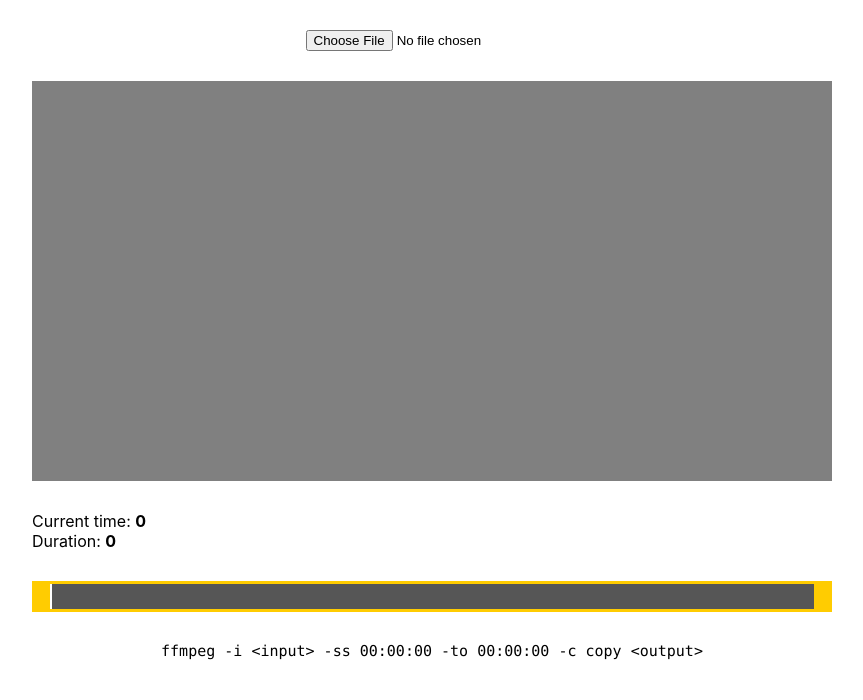
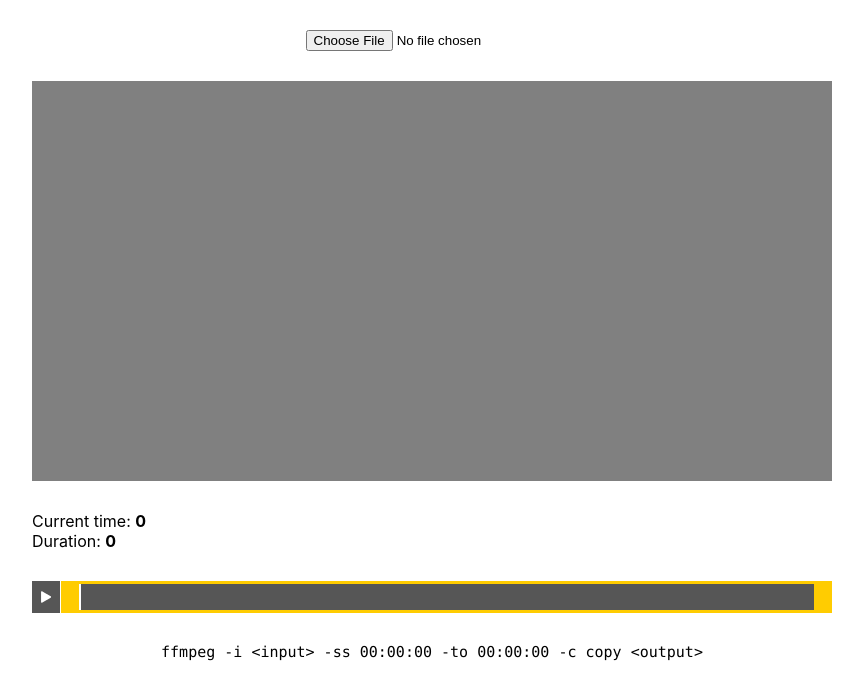
Before and after one commit to nesk/ffmpegen, a React (Create React App) app: page / in a window 1280 px wide. Shown: the top 700 px of the page, without its empty margins (208-1071 px from the left). Built offline with nearby package versions, Linux system fonts and the light colour scheme.

Commit message:
add a play/pause button

```diff
--- a/src/App.tsx
+++ b/src/App.tsx
@@ -5,6 +5,8 @@ import { onPartialCurrentRef } from "./Ref"
 import { Video } from "./Video/Video"
 import { VideoCutter } from "./Video/Controls/VideoCutter"
 import { VideoTimeline } from "./Video/Controls/VideoTimeline"
+import { VideoPlayButton } from "./Video/Controls/VideoPlayButton"
+import { VideoControls } from "./Video/Controls/VideoControls"
 
 const Input = styled.input`
   display: block;
@@ -58,11 +60,6 @@ export const App: FC = () => {
         }}
       />
 
-      <div
-        onClick={() => {
-          onVideoRef(video => (video.isPaused ? video.play() : video.pause()))
-        }}
-      >
       <Video
         ref={videoRef}
         src={fileUrl}
@@ -72,16 +69,22 @@ export const App: FC = () => {
         onDuration={setDuration}
         onTime={setCurrentTime}
       />
-      </div>
 
       <p style={{ margin: "30px 0", columnCount: 2 }}>
         Current time: <strong>{currentTime}</strong> <br />
         Duration: <strong>{duration}</strong> <br />
       </p>
 
+      <VideoControls>
+        <VideoPlayButton
+          isPaused={onVideoRef(({ isPaused }) => isPaused) ?? true}
+          onPlay={() => onVideoRef(video => video.play())}
+          onPause={() => onVideoRef(video => video.pause())}
+        />
         <VideoCutter duration={duration} onMinTime={setMinTime} onMaxTime={setMaxTime}>
           <VideoTimeline duration={duration} currentTime={currentTime} onSeeking={onSeeking} onSeeked={onSeeked} />
         </VideoCutter>
+      </VideoControls>
 
       <CliCode file={onInputRef(input => input.files?.item(0) ?? undefined)} startTime={minTime} endTime={maxTime} />
     </>
--- /dev/null
+++ b/src/Video/Controls/VideoControls.tsx
@@ -0,0 +1,7 @@
+import styled from "styled-components"
+
+export const VideoControls = styled.section`
+  display: grid;
+  grid-template-columns: [button-start] 28px [button-end] 1px [progress-start] 1fr [progress-end];
+  grid-template-rows: [button-start progress-start] 32px [button-end progress-end];
+`
--- a/src/Video/Controls/VideoCutter.tsx
+++ b/src/Video/Controls/VideoCutter.tsx
@@ -12,6 +12,7 @@ const Container = styled.div`
   padding: 3px 18px;
   background: #565656;
   overflow: hidden;
+  grid-area: progress;
 `
 
 interface FrameProps {
--- /dev/null
+++ b/src/Video/Controls/VideoPlayButton.tsx
@@ -0,0 +1,43 @@
+import { FC, useEffect, useState } from "react"
+import styled from "styled-components"
+import { ReactComponent as Pause } from "../../assets/pause.svg"
+import { ReactComponent as Play } from "../../assets/play.svg"
+
+const StyledPlayButton = styled.button`
+  display: flex;
+  justify-content: center;
+  align-items: center;
+  grid-area: button;
+  border: 0;
+  min-width: 20px;
+  height: 100%;
+  padding: 6px;
+  background: #565656;
+  color: #fff;
+  appearance: none;
+
+  svg {
+    height: 60%;
+  }
+`
+
+interface VideoPlayButtonProps {
+  isPaused: boolean
+  onPlay(): void
+  onPause(): void
+}
+
+export const VideoPlayButton: FC<VideoPlayButtonProps> = ({ onPlay, onPause, ...props }) => {
+  const [isPaused, setIsPaused] = useState(true)
+
+  // It might take some time to see the `isPaused` prop change, so keep
+  // an internal state and update it when the prop is updated.
+  useEffect(() => setIsPaused(props.isPaused), [props.isPaused])
+
+  const handleClick = () => {
+    isPaused ? onPlay() : onPause()
+    setIsPaused(!isPaused)
+  }
+
+  return <StyledPlayButton onClick={handleClick}>{isPaused ? <Play /> : <Pause />}</StyledPlayButton>
+}
--- a/src/Video/Controls/VideoTimeline.tsx
+++ b/src/Video/Controls/VideoTimeline.tsx
@@ -9,7 +9,7 @@ export interface VideoProgressProps {
 
 export const VideoProgress = styled.div`
   width: 100%;
-  height: 25px;
+  height: 100%;
   overflow: hidden;
   user-select: none;
 `
```
Also changed, not shown: src/assets/pause.svg (added), src/assets/play.svg (added). Lines whose indentation alone changed are shown as unchanged.
